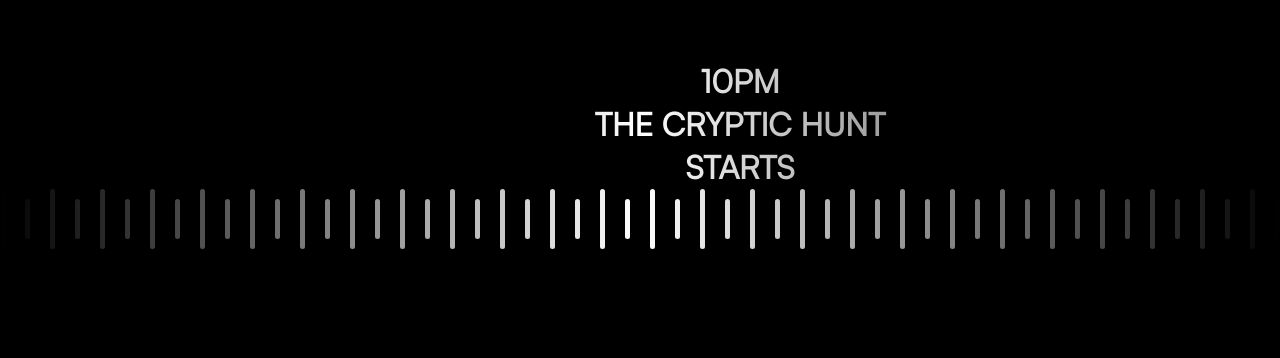
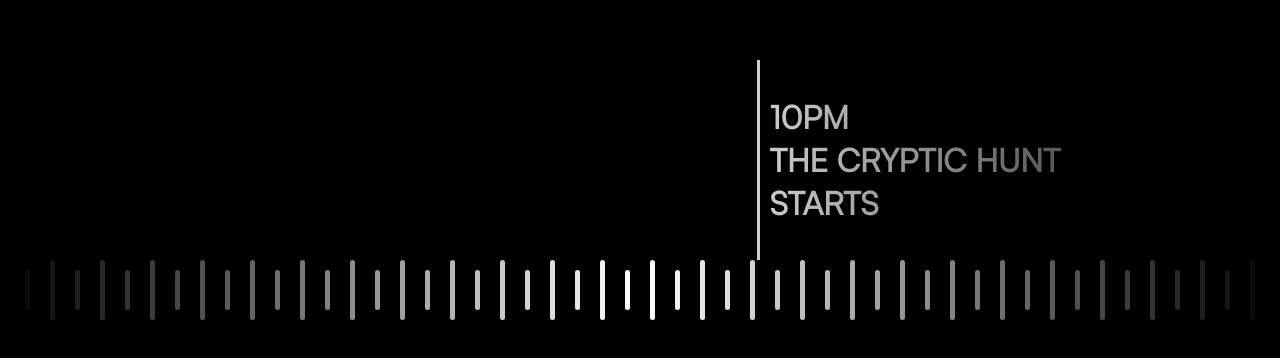
Before and after one commit to Jashany/CrypticHunt, a React (Vite) app: page / in a window 1280 px wide. Shown: the part 1700-2058 px from the top of the page. Built offline with nearby package versions, Linux system fonts and the light colour scheme.

Commit message:
timeline changes

```diff
--- a/src/Pages/Home/Components/Timeline/Timeline.jsx
+++ b/src/Pages/Home/Components/Timeline/Timeline.jsx
@@ -80,10 +80,10 @@ const Timelinecomp = ({prop}) => {
     return (
         <div className={styles.timemain}>
             <div>
-                <div>
+                <div className={styles.linefive}>
 
                 </div>
-                <div>
+                <div style={{alignSelf:"center"}}>
                 <h1>
                 {prop.t1}
                 </h1>
--- a/src/Pages/Home/Components/Timeline/Timeline.module.css
+++ b/src/Pages/Home/Components/Timeline/Timeline.module.css
@@ -28,15 +28,26 @@
 
 }
 
+.linefive{
+    height: 200px;
+    width: 3px;
+    margin-right: 10px;
+    margin-left: 337px;
+    background-color: white;
+}
+
 .timemain h1{
+    text-align: left;
     color: white;
+
 }
 
 
 
 .timemain>div:nth-child(1){
-    text-align: center;
+    justify-content: center;
     font-family: var(--satoshi-regular-font);
+    display: flex;
 }
 
 .timeline{
```
